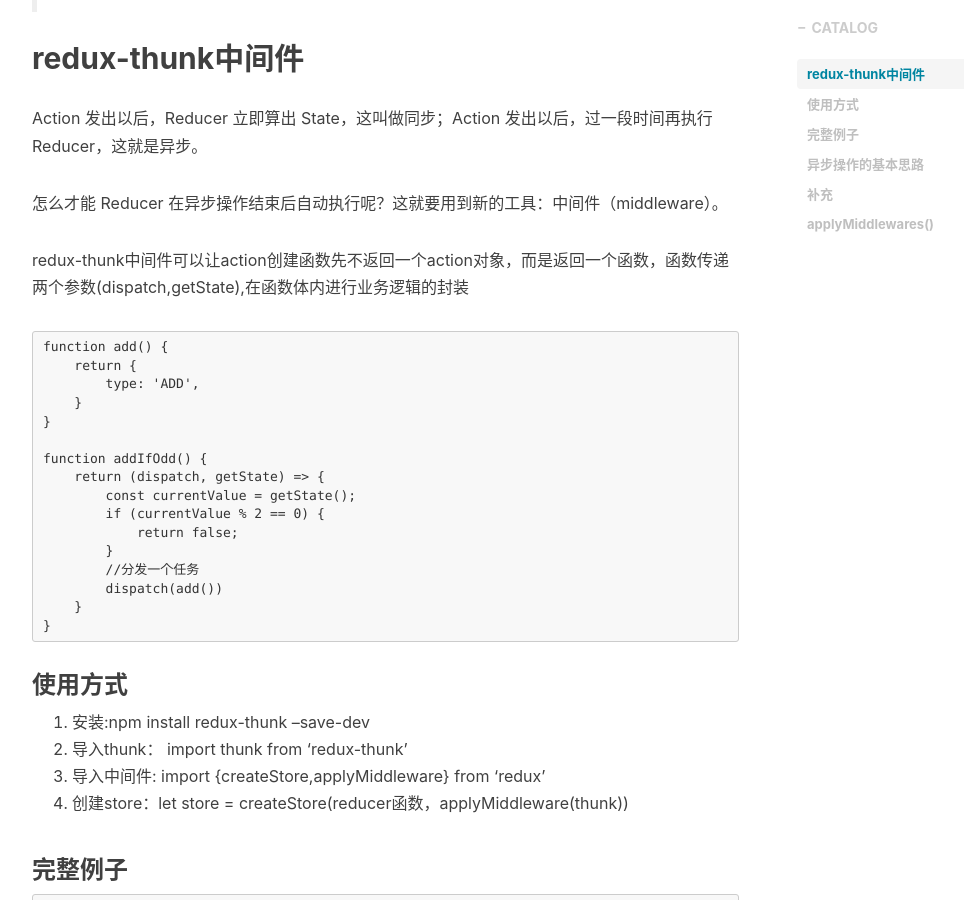
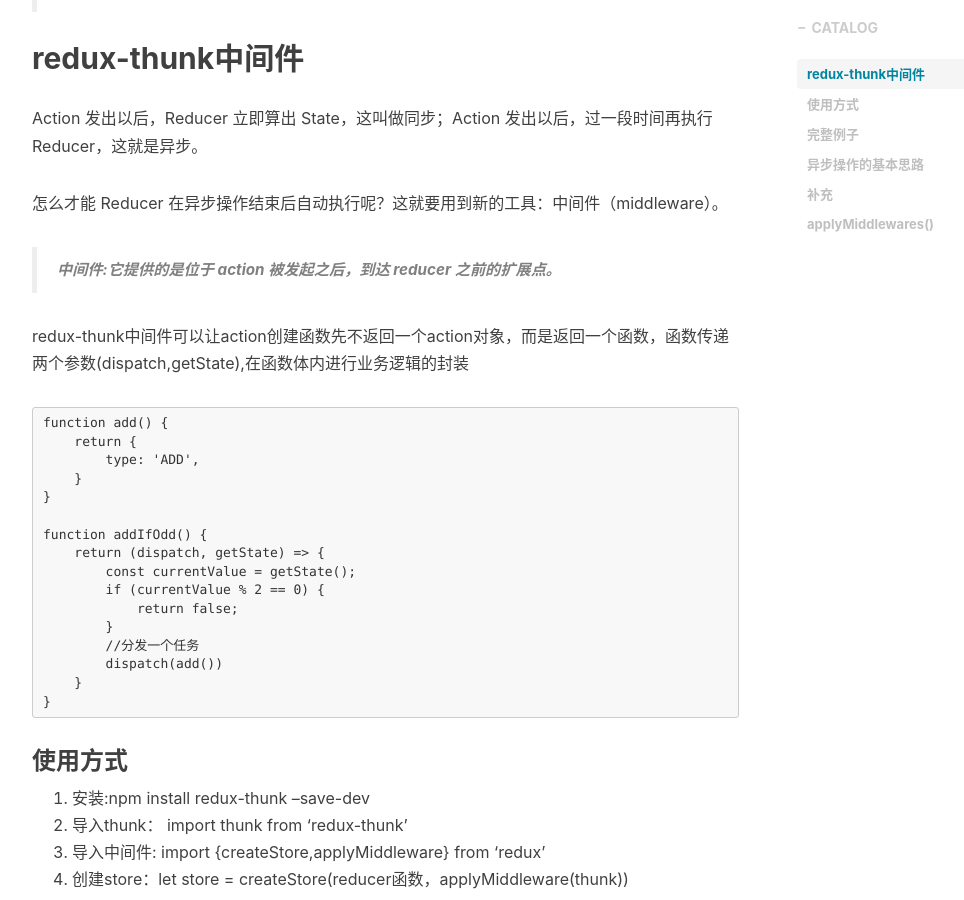
Before and after one commit to stephen-mi/QinZhen001.github.io, a Jekyll site: the page built from _posts/2018-01-14-redux-thunk中间件-myblog.markdown, in a window 1280 px wide and 900 px high, scrolled down 530 px. Shown: the whole window, without its empty margins (233-1197 px from the left). Built offline with Jekyll 4.4.1, drawn with Linux system fonts in a browser that asks for light colours; nearby versions of some CDN libraries; comment, search, counter and statistics services are not loaded.

Commit message:
qz commit

```diff
--- a/_posts/2018-01-14-redux-thunk中间件-myblog.markdown
+++ b/_posts/2018-01-14-redux-thunk中间件-myblog.markdown
@@ -18,6 +18,7 @@
 
 怎么才能 Reducer 在异步操作结束后自动执行呢？这就要用到新的工具：中间件（middleware）。
 
+>**中间件:它提供的是位于 action 被发起之后，到达 reducer 之前的扩展点。**
 
 redux-thunk中间件可以让action创建函数先不返回一个action对象，而是返回一个函数，函数传递两个参数(dispatch,getState),在函数体内进行业务逻辑的封装
 
```
Also changed, not shown: _posts/2017-12-28-&&的高级用法-myblog.markdown (+27 -2 lines).
